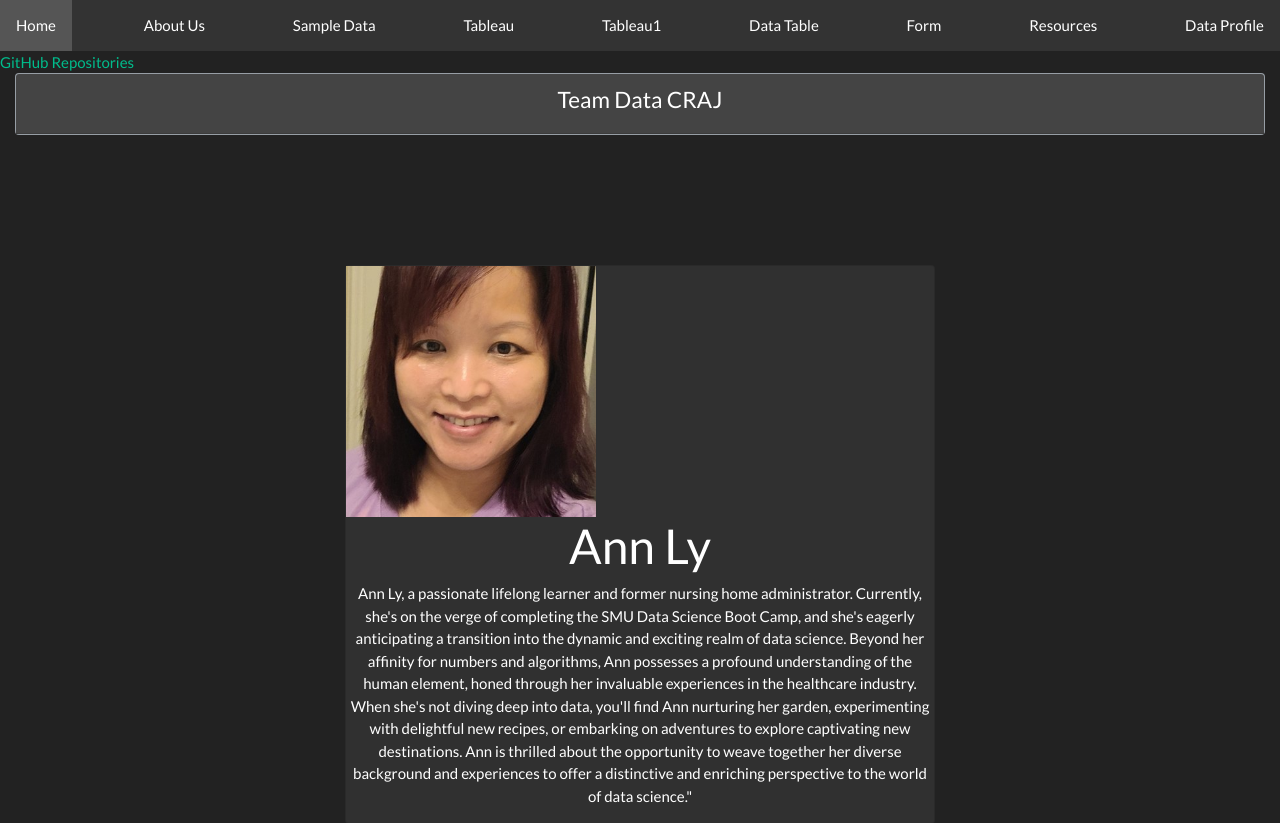
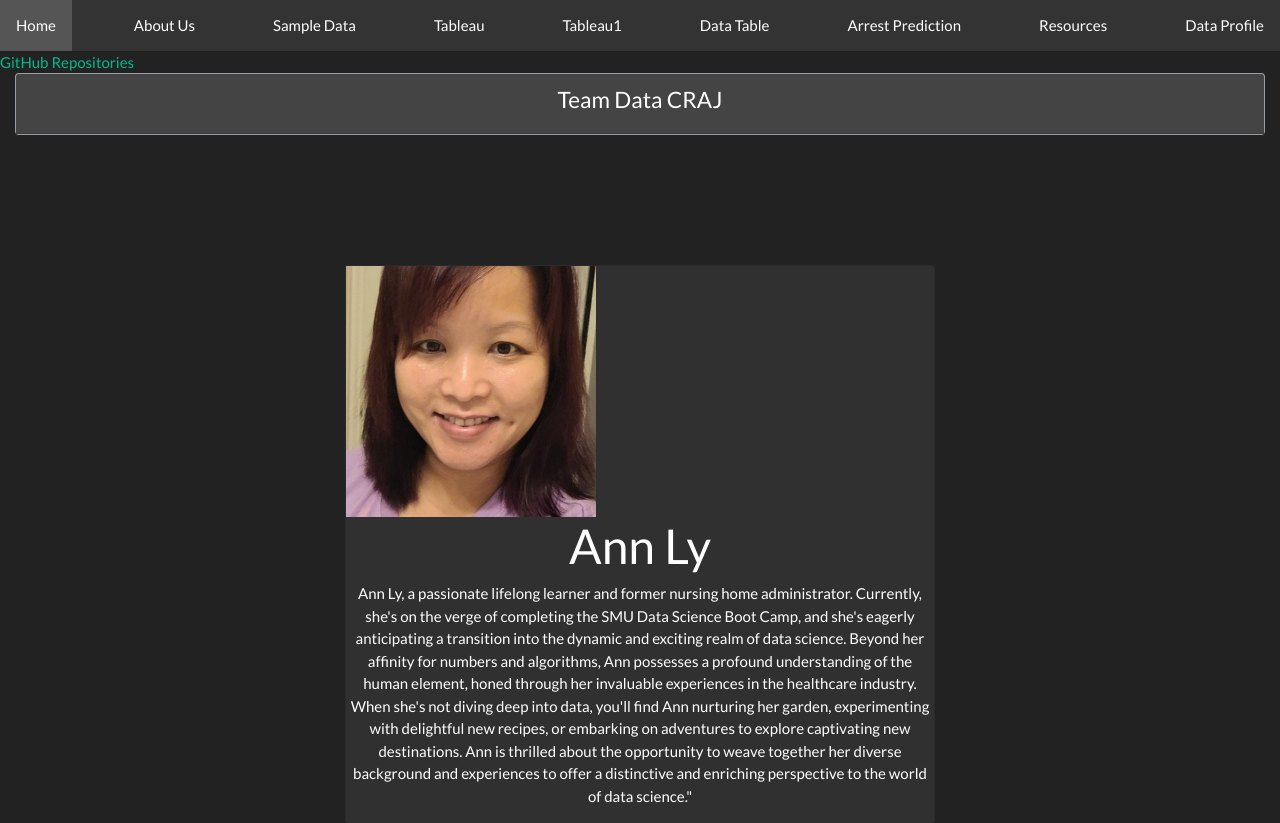
Before and after one commit to AnnLy2023/SMU-Project-4---Homicide, a Flask app: page /about_us in a window 1280 px wide. Shown: the top 823 px of the page. Run offline with Flask 3, Linux system fonts and the light colour scheme; some libraries are stand-ins or nearby versions.

Commit message:
latest website updates

```diff
--- a/website/templates/Data_table.html
+++ b/website/templates/Data_table.html
@@ -42,7 +42,7 @@
     <li><a href="/tableau">Tableau</a></li>
     <li><a href="/tableau1">Tableau1</a></li>
     <li><a href="/datatable">Data Table</a></li>
-    <li><a href="/ml_form">Form</a></li>
+    <li><a href="/ml_form">Arrest Prediction</a></li>
     <li><a href="/resources">Resources</a></li>
     <li><a href="/df_profile">Data Profile</a></li>
   </ul>
--- a/website/templates/about_us.html
+++ b/website/templates/about_us.html
@@ -61,7 +61,7 @@
     <li><a href="/tableau">Tableau</a></li>
     <li><a href="/tableau1">Tableau1</a></li>
     <li><a href="/datatable">Data Table</a></li>
-    <li><a href="/ml_form">Form</a></li>
+    <li><a href="/ml_form">Arrest Prediction</a></li>
      <li><a href="/resources">Resources</a></li>
     <li><a href="/df_profile">Data Profile</a></li>
   </ul>
--- a/website/templates/index.html
+++ b/website/templates/index.html
@@ -76,7 +76,7 @@
     <li><a href="/tableau">Tableau</a></li>
     <li><a href="/tableau1">Tableau1</a></li>
     <li><a href="/datatable">Data Table</a></li>
-    <li><a href="/ml_form">Form</a></li>
+    <li><a href="/ml_form">Arrest Prediction</a></li>
      <li><a href="/resources">Resources</a></li>
     <li><a href="/df_profile">Data Profile</a></li>
   </ul>
--- a/website/templates/resources.html
+++ b/website/templates/resources.html
@@ -54,7 +54,7 @@
     <li><a href="/tableau1">Tableau1</a></li>
     <li><a href="/datatable">Data Table</a></li>
      <li><a href="/resources">Resources</a></li>
-     <li><a href="/ml_form">Form</a></li>
+     <li><a href="/ml_form">Arrest Prediction</a></li>
     <li><a href="/df_profile">Data Profile</a></li>
   </ul>
 
--- a/website/templates/sampledata.html
+++ b/website/templates/sampledata.html
@@ -40,7 +40,7 @@
         <li><a href="/tableau">Tableau</a></li>
         <li><a href="/tableau1">Tableau1</a></li>
         <li><a href="/datatable">Data Table</a></li>
-        <li><a href="/ml_form">Form</a></li>
+        <li><a href="/ml_form">Arrest Prediction</a></li>
          <li><a href="/resources">Resources</a></li>
         <li><a href="/df_profile">Data Profile</a></li>
       </ul>
```
